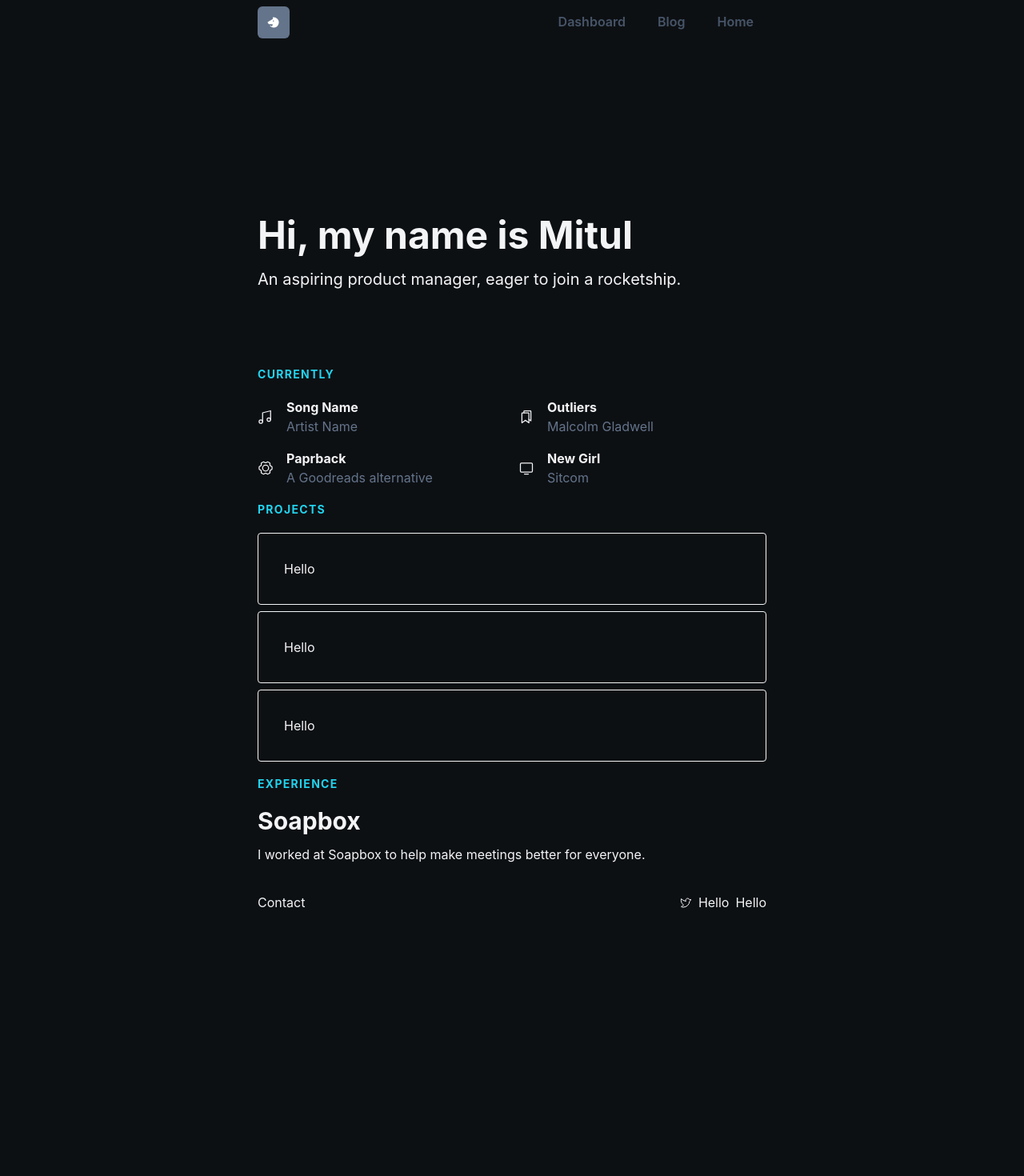
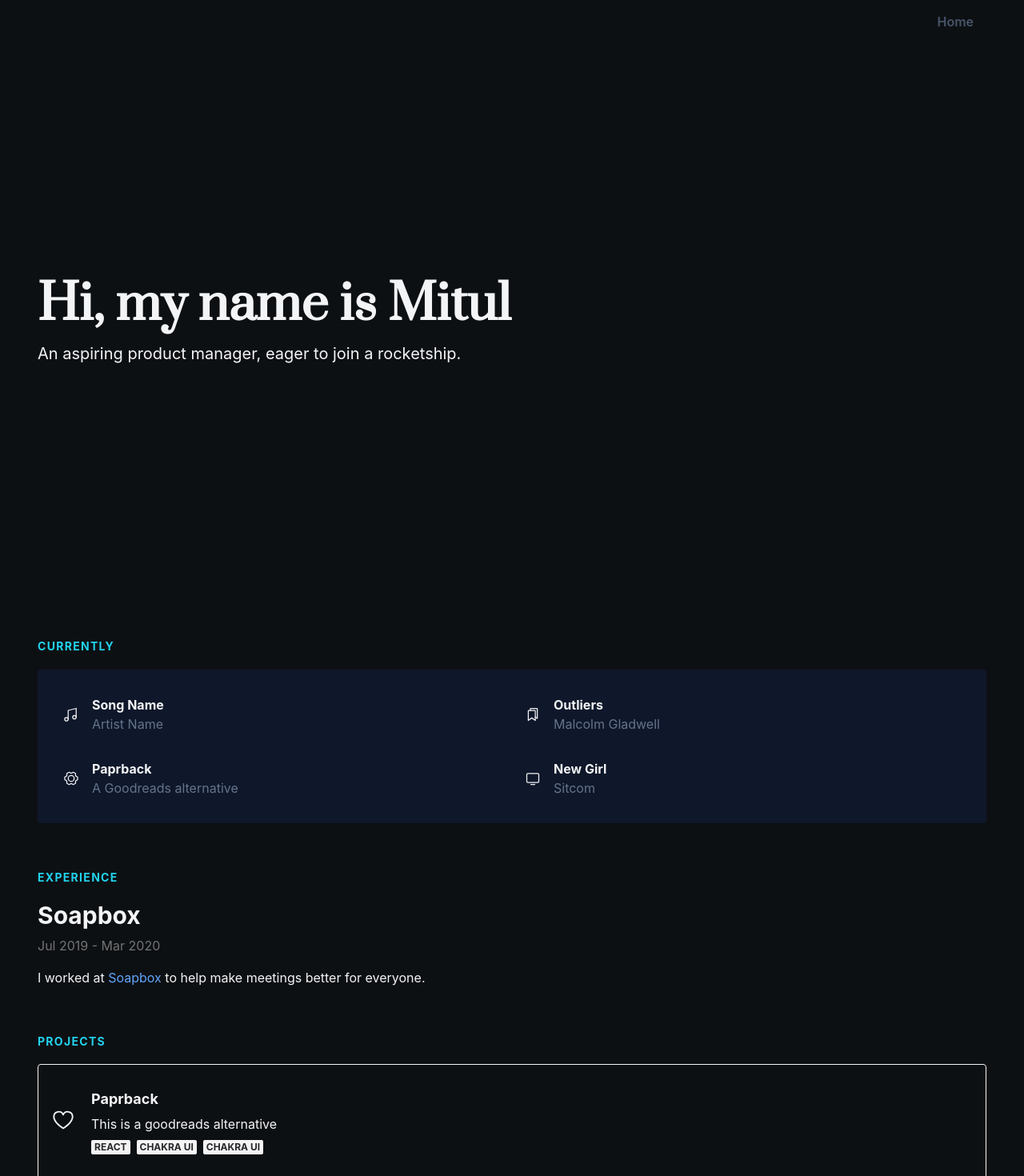
Before and after one commit to mitul-s/mitul.ca, a Next.js app: page / in a window 1280 px wide. Shown: the part 20-1490 px from the top of the page at 80% size. Before the commit the page ends 1196 px from the top, so only its background shows below. Built offline with nearby package versions, Linux system fonts and the light colour scheme.

Commit message:
figuring out design

```diff
--- a/components/Current.js
+++ b/components/Current.js
@@ -1,19 +1,13 @@
 import { Box, Grid, Heading, Text, HStack, Icon } from "@chakra-ui/react"
 import { MusicNotesSimple, Monitor, Bookmarks, GearSix } from "phosphor-react";
+import SectionHeader from "@/components/SectionHeader";
 
 const Current = () => {
     return (
-      <Box>
-        <Heading
-          textTransform="uppercase"
-          size="xs"
-          color="cyan.400"
-          letterSpacing="1.3px"
-          mb={5}
-        >
-          Currently
-        </Heading>
-        <Grid gridTemplateColumns="1fr 1fr" gap={4}>
+      <>
+      <SectionHeader>Currently</SectionHeader>
+      <Box bg="blueGray.900" rounded="4px" p={8}>
+        <Grid gridTemplateColumns="1fr 1fr" gap={8}>
           <Box>
             <HStack spacing={4}>
               <Icon fontSize="xl" as={MusicNotesSimple} />
@@ -52,6 +46,7 @@ const Current = () => {
           </Box>
         </Grid>
       </Box>
+      </>
     );
 }
 
--- a/components/Footer.js
+++ b/components/Footer.js
@@ -1,5 +1,5 @@
 import { Box, Flex, Heading, Text, HStack, Icon } from "@chakra-ui/react";
-import { TwitterLogo, InstagramLogo } from "phosphor-react";
+import { TwitterLogo, InstagramLogo, LinkedinLogo } from "phosphor-react";
 
 const Footer = () => {
   return (
@@ -7,9 +7,9 @@ const Footer = () => {
       <Flex w="full" justifyContent="space-between">
         <Text>Contact</Text>
         <HStack>
-          <Icon as={TwitterLogo}/>
-          <Text>Hello</Text>
-          <Text>Hello</Text>
+          <Icon fontSize="lg" as={TwitterLogo}/>
+          <Icon fontSize="lg" as={InstagramLogo}/>
+          <Icon fontSize="lg" as={LinkedinLogo} />
         </HStack>
       </Flex>
     </Flex>
--- a/components/Navigation.js
+++ b/components/Navigation.js
@@ -9,27 +9,18 @@ const Navigation = () => {
           alignItems="center"
           justifyContent="space-between"
           w="full"
-          maxWidth="700px"
+          maxWidth="1250px"
           px={8}
           h="12vh"
           as="nav"
         >
-          <IconButton
+          {/* <IconButton
             colorScheme="blueGray"
             aria-label="Search database"
             icon={<Horse weight="fill" />}
-          />
+          /> */}
+          <Box></Box>
           <HStack spacing={2}>
-            <NextLink href="/dashboard" passHref>
-              <Button as="a" colorScheme="blueGray" variant="ghost">
-                Dashboard
-              </Button>
-            </NextLink>
-            <NextLink href="/blog" passHref>
-              <Button as="a" colorScheme="blueGray" variant="ghost">
-                Blog
-              </Button>
-            </NextLink>
             <NextLink href="/" passHref>
               <Button as="a" colorScheme="blueGray" variant="ghost">
                 Home
--- /dev/null
+++ b/components/Overview.js
@@ -0,0 +1,17 @@
+import SectionHeader from "@/components/SectionHeader"
+import { Text } from "@chakra-ui/react"
+
+const Overview = ({ children }) => {
+    return (
+      <>
+        <SectionHeader>About</SectionHeader>
+        <Text>
+          Lorem ipsum dolor sit amet, consectetur adipiscing elit, sed do
+          eiusmod tempor incididunt ut labore et dolore magna aliqua. Ut enim ad
+          minim veniam, quis nostrud exercitation ullamco laboris nisi{" "}
+        </Text>
+      </>
+    );
+}
+
+export default Overview;
--- a/components/Projects.js
+++ b/components/Projects.js
@@ -1,18 +1,54 @@
-import { Box, Stack, Heading, Text, HStack, Icon } from "@chakra-ui/react";
+import { Heart } from "phosphor-react"
+import { Box, Stack, Heading, Text, HStack, Icon, Badge } from "@chakra-ui/react";
+import SectionHeader from "@/components/SectionHeader";
 
 const Projects = () => {
   return (
+    <>
+      <SectionHeader>Projects</SectionHeader>
       <Stack>
-      <Box border="1px solid" borderColor="trueGray.100" p={8} borderRadius="4px">
+        <Box
+          border="1px solid"
+          borderColor="trueGray.100"
+          py={8}
+          px={4}
+          borderRadius="4px"
+        >
+          <HStack spacing={5}>
+            <Box>
+              <Icon fontSize="3xl" as={Heart} />
+            </Box>
+            <Box>
+              <Heading fontSize="lg" mb={2}>
+                Paprback
+              </Heading>
+              <Text mb={2}>This is a goodreads alternative</Text>
+              <HStack>
+                <Badge>React</Badge>
+                <Badge>Chakra UI</Badge>
+                <Badge>Chakra UI</Badge>
+              </HStack>
+            </Box>
+          </HStack>
+        </Box>
+        <Box
+          border="1px solid"
+          borderColor="trueGray.100"
+          p={8}
+          borderRadius="4px"
+        >
           Hello
-      </Box>
-      <Box border="1px solid" borderColor="trueGray.100" p={8} borderRadius="4px">
+        </Box>
+        <Box
+          border="1px solid"
+          borderColor="trueGray.100"
+          p={8}
+          borderRadius="4px"
+        >
           Hello
-      </Box>
-      <Box border="1px solid" borderColor="trueGray.100" p={8} borderRadius="4px">
-          Hello
-      </Box>
+        </Box>
       </Stack>
+    </>
   );
 };
 
--- /dev/null
+++ b/components/SectionHeader.js
@@ -0,0 +1,16 @@
+import { Heading } from "@chakra-ui/react";
+
+export default function SectionHeader({ children, ...rest }) {
+    return (
+      <Heading
+        textTransform="uppercase"
+        size="xs"
+        color="cyan.400"
+        letterSpacing="1.3px"
+        my={5}
+        {...rest}
+      >
+        {children}
+      </Heading>
+    );
+}
--- a/components/Shell.js
+++ b/components/Shell.js
@@ -11,7 +11,7 @@ const Shell = ({ children }) => {
           m="0 auto"
           direction="column"
           px={8}
-          maxW="700px"
+          maxW="1250px"
         >
           {children}
           <Footer />
--- /dev/null
+++ b/pages/_document.js
@@ -0,0 +1,23 @@
+import Document, { Html, Head, Main, NextScript } from 'next/document';
+import { ColorModeScript } from '@chakra-ui/react';
+
+class MyDocument extends Document {
+  render() {
+    return (
+      <Html>
+        <Head>
+          <link rel="icon" href="/favicon.ico" />
+          <link rel="preconnect" href="https://fonts.gstatic.com"/>
+            <link href="https://fonts.googleapis.com/css2?family=Prata&display=swap" rel="stylesheet"/>
+        </Head>
+        <body>
+          <ColorModeScript initialColorMode="light" />
+          <Main />
+          <NextScript />
+        </body>
+      </Html>
+    );
+  }
+}
+
+export default MyDocument;
--- a/pages/index.js
+++ b/pages/index.js
@@ -1,14 +1,17 @@
 import Projects from "@/components/Projects";
 import Current from "@/components/Current";
 import Shell from "@/components/Shell";
-import { Box, Flex, Center, Divider, Heading, Text, VStack } from "@chakra-ui/react";
+import Overview from "@/components/Overview";
+import SectionHeader from "@/components/SectionHeader";
+import { Box, Flex, Link, Badge, Center, Divider, Heading, Text, Stack } from "@chakra-ui/react";
 
 
 export default function Home() {
   return (
+    <>
       <Shell>
-      <Flex mb={24} h="30vh" justifyContent="flex-end" flexDirection="column">
-        <Heading size="2xl" mb={4}>
+        <Flex mb={24} h="70vh" justifyContent="center" flexDirection="column">
+          <Heading size="3xl" mb={4} fontFamily="Prata">
             Hi, my name is Mitul
           </Heading>
           <Text fontSize="xl">
@@ -16,35 +19,35 @@ export default function Home() {
           </Text>
         </Flex>
         <Current />
-      <Heading
-        textTransform="uppercase"
-        size="xs"
-        color="cyan.400"
-        letterSpacing="1.3px"
-        my={5}
-      >
-        Projects
-      </Heading>
-      <Projects />
+        <Box mt={10}>
+          <SectionHeader>Experience</SectionHeader>
+          <Stack spacing={8}>
             <Box>
-        <Heading
-          textTransform="uppercase"
-          size="xs"
-          color="cyan.400"
-          letterSpacing="1.3px"
-          my={5}
-        >
-          Experience
-        </Heading>
-        <Box>
-          <Heading size="lg" mb={3}>
+              <Box mb={4}>
+                <Heading size="lg" mb={2}>
                   Soapbox
                 </Heading>
+                <Text color="trueGray.500">Jul 2019 - Mar 2020</Text>
+              </Box>
               <Text>
-            I worked at Soapbox to help make meetings better for everyone.
+                I worked at{" "}
+                <Link href="https://soapboxhq.com" color="blue.400">
+                  Soapbox
+                </Link>{" "}
+                to help make meetings better for everyone.
               </Text>
             </Box>
+          </Stack>
+        </Box>
+        <Box mt={10}>
+          <Projects />
         </Box>
       </Shell>
+      <Box bg="white" color="blueGray.900" w="full" h="20vh">
+        <Flex maxWidth="1250px" justifyContent="center" py={8} h="20vh">
+          <Heading>Photography</Heading>
+        </Flex>
+      </Box>
+    </>
   );
 }
```
Lines whose indentation alone changed are shown as unchanged.
